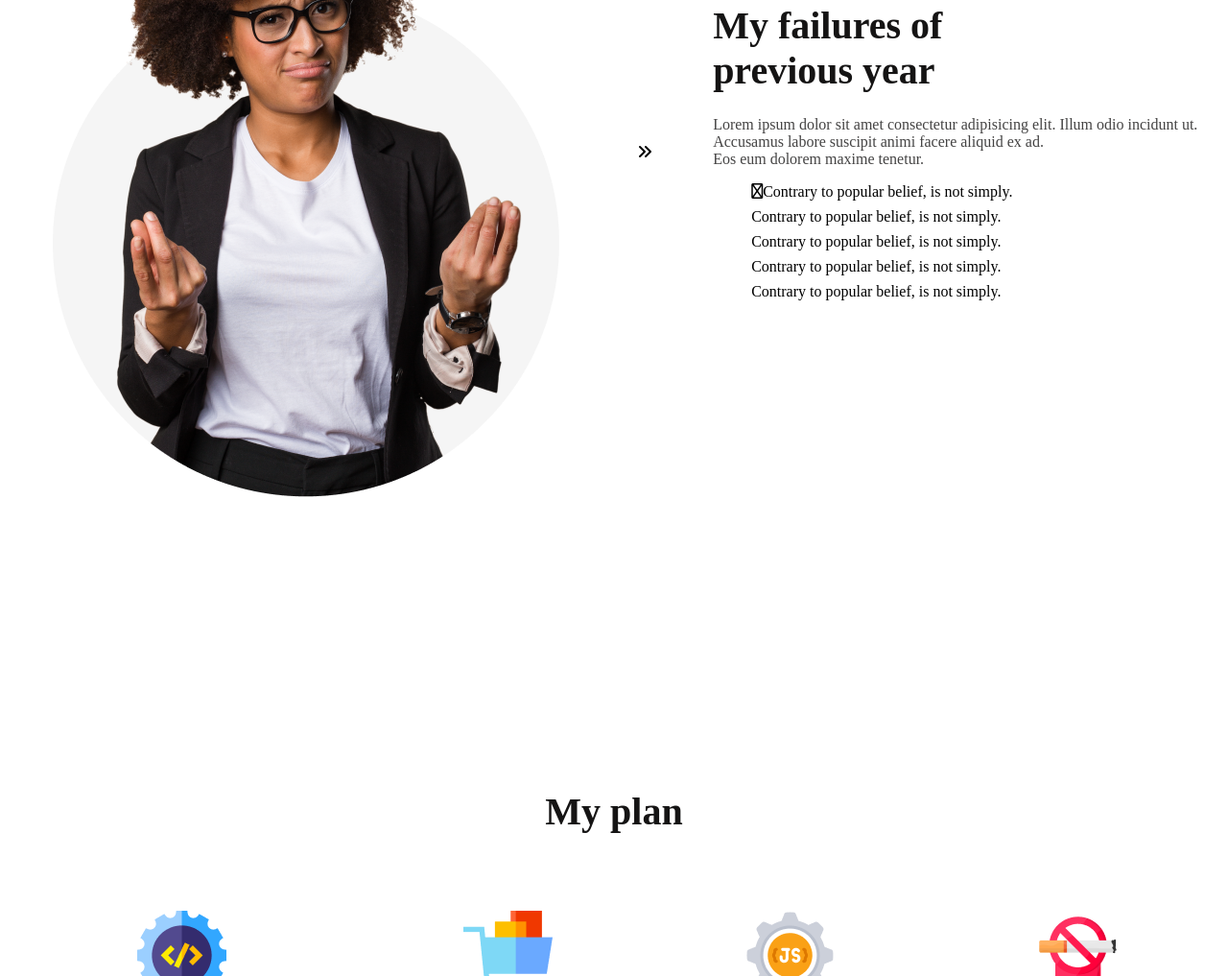
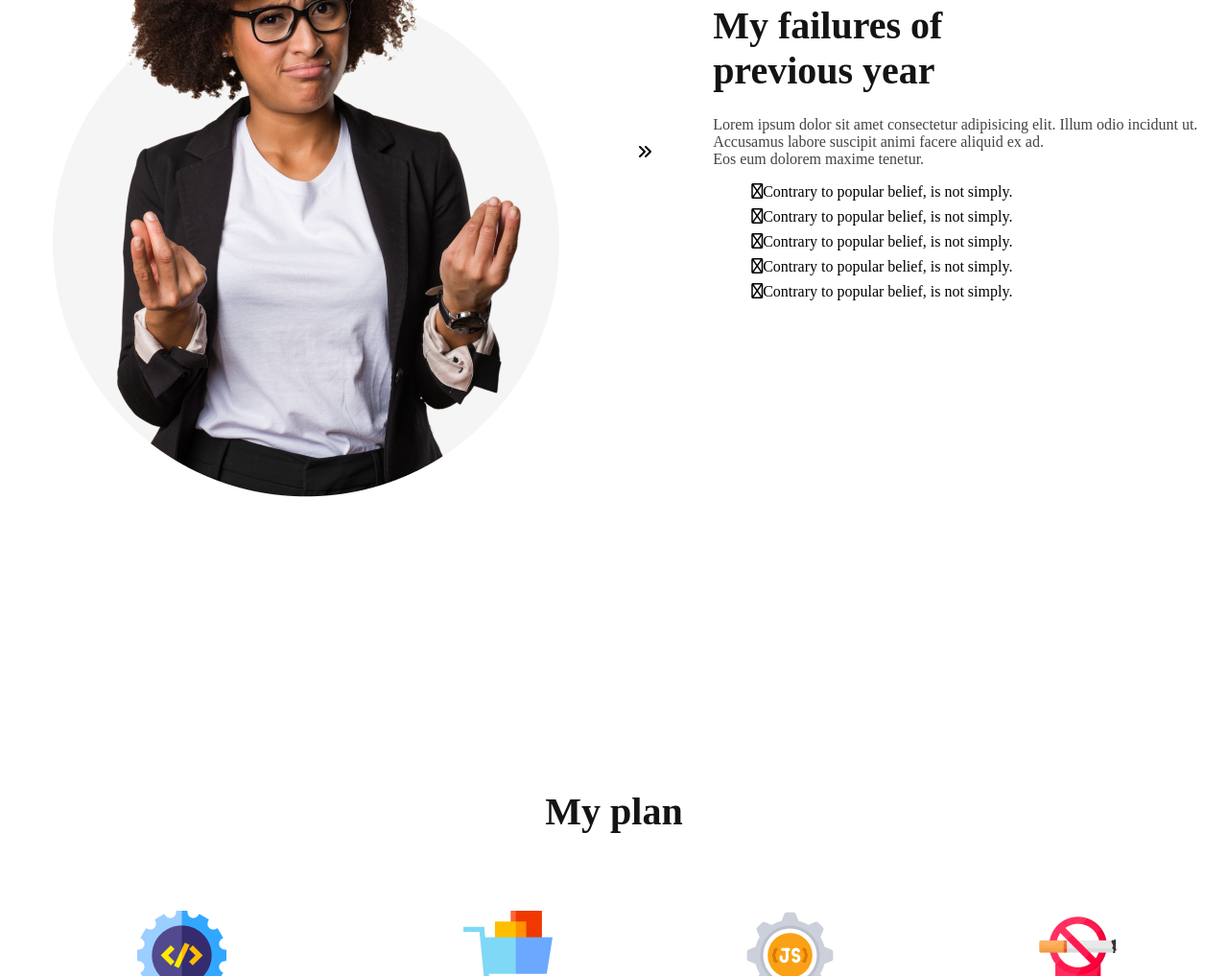
Before and after one commit to Safayet2002/asset-one, a plain HTML site: page index.html in a window 1280 px wide. Shown: the part 1196-2213 px from the top of the page at 96% size. Drawn offline with Linux system fonts and the light colour scheme.

Commit message:
Code stylize

```diff
--- a/index.html
+++ b/index.html
@@ -18,6 +18,7 @@
 
     <!-- Start Header Section -->
     <header class="header">
+
         <div class="header-content">
             <h1>All Thinks Are<br>Possible If You<br>believe</h1>
             <p class="header-paragraph">Lorem ipsum dolor sit amet consectetur adipisicing elit.<br>Consequuntur unde quod ullam asperiores autem, aut sit, pariatur esse ducimus sunt,<br>commodi possimus porro similique reiciendis?</p>
@@ -25,6 +26,7 @@
             <!-- Start Header Button -->
             <button class="btn-primary"><a href="https://www.fiverr.com/safayets" target="_blank" class="btn-primary">Contact Us</button></a>
             <!-- End Header Button -->
+
         </div>
     </header>
     <!-- End Header Section -->
@@ -50,10 +52,10 @@
                     <!-- Failures list items -->
                     <ul class="list-items">
                     <li><i class="fa-regular fa-angles-right"></i>Contrary to popular belief, is not simply.</li>
-                    <li>Contrary to popular belief, is not simply.</li>
-                    <li>Contrary to popular belief, is not simply.</li>
-                    <li>Contrary to popular belief, is not simply.</li>
-                    <li>Contrary to popular belief, is not simply.</li>
+                    <li><i class="fa-regular fa-angles-right"></i>Contrary to popular belief, is not simply.</li>
+                    <li><i class="fa-regular fa-angles-right"></i>Contrary to popular belief, is not simply.</li>
+                    <li><i class="fa-regular fa-angles-right"></i>Contrary to popular belief, is not simply.</li>
+                    <li><i class="fa-regular fa-angles-right"></i>Contrary to popular belief, is not simply.</li>
                     </ul>
 
                 </div>
@@ -66,27 +68,38 @@
         <!-- Start Plan Section -->
         <section class="plan">
             <h3 class="plan-title">My plan</h3>
+
             <div class="plan-items">
+
+
                 <div class="web">
                     <img src="images/icons/web.png" alt="">
                     <h4 class="margin-title">Web Development</h4>
                     <p class="plan-description">I want to Developer</p>
                 </div>
+
+
                 <div class="web">
                     <img src="images/icons/ecom.png" alt="">
                     <h4 class="margin-title">eCommerce</h4>
                     <p class="plan-description">I want to Developer</p>
                 </div>
+
+
                 <div class="web">
                     <img src="images/icons/js.png" alt="">
                     <h4 class="margin-title">Javascript</h4>
                     <p class="plan-description">I want to Developer</p>
                 </div>
+
+
                 <div class="web">
                     <img src="images/icons/smoke.png" alt="">
                     <h4 class="margin-title">Sports Habit</h4>
                     <p class="plan-description">I want to Developer</p>
                 </div>
+
+
             </div>
         </section>
         <!-- End Plan Section -->
@@ -96,8 +109,9 @@
 
         <!-- Start Mindset Section -->
         <section class="mindset">
+
             <div class="mindset-content">
-                    <h3 class="mindset-title">Always Keep a positive<br>mindset</h3>
+                <h3 class="mindset-title">Always Keep a positive<br>mindset</h3>
 
                 <!-- Start Call Now Button -->
                 <button class="btn-primary"><a href="https://www.fiverr.com/safayets" target="_blank" class="btn-primary">Call Now</button></a>
@@ -112,17 +126,23 @@
         <!-- Start Portfolio Section -->
         <section class="portfolio">
             <h3 class="portfolio-title">My Portfolio</h3>
+
             <div class="portfolio-images">
+
+
                 <div class="img-1">
                     <img class="p-img" src="images/img1.png" alt="">
                     <img class="p-img" src="images/img1.png" alt="">
                     <img class="p-img" src="images/img1.png" alt="">
                 </div>
+
+
                 <div class="img-1">
                     <img class="p-img" src="images/img1.png" alt="">
                     <img class="p-img" src="images/img1.png" alt="">
                     <img class="p-img" src="images/img1.png" alt="">
                 </div>
+
             </div>
         <!-- End Portfolio Section -->
 
@@ -136,25 +156,38 @@
     <!-- Start Footer Section -->
     <footer>
         <section class="footer">
+
             <div class="footer-content">
+
+
                 <div class="content-left">
                     <h3 class="footer-title">Future</h3>
                     <p class="footer-description">Lorem ipsum dolor sit amet consectetur adipisicing elit. Illum odio incidunt ut.<br>Accusamus labore suscipit animi facere aliquid ex ad.<br>Eos eum dolorem maxime tenetur.</p>
                     <p class="footer-description">Email:safayet@gmail.com</p>
                     <p class="footer-description">Phone: +880 123-456789</p>
+
                     <div class="icons">
                         <img src="images/icons/fb.png" alt="">
                         <img class="margin-left" src="images/icons/twitter.png" alt="">
                         <img class="margin-left" src="images/icons/youtube.png" alt="">
                     </div>
+
                 </div>
+
+
+
                 <div class="content-right">
                     <h5 class="footer-subscribe">Subscribe</h5>
+
                     <form action="">
                         <input type="email" placeholder="Enter your email" class="input">
                     </form>
+
                     <button class="footer-button">Subscribe</button>
+
                 </div>
+
+
             </div>
         </section>
     </footer>
```
Also changed, not shown: styles/style.css (+18 -0 lines).
